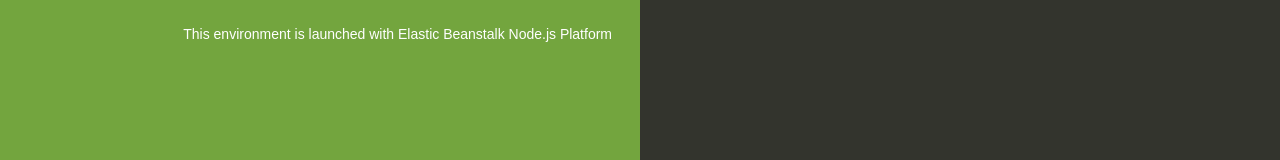
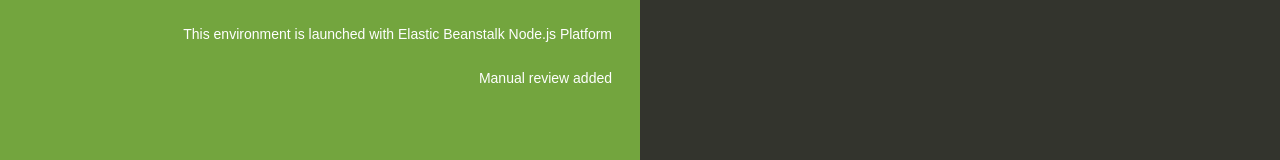
Before and after one commit to reginaafu/ra-test-node-app, a website: page index.html in a window 1280 px wide. Shown: the part 409-569 px from the top of the page. Drawn offline with Linux system fonts and the light colour scheme.

Commit message:
Update index.html

```diff
--- a/index.html
+++ b/index.html
@@ -77,6 +77,7 @@
       <h1>Congratulations Pa3578</h1>
       <p>Your first AWS Elastic Beanstalk Node.js application is now running on your own dedicated environment in the AWS Cloud</p>
       <p>This environment is launched with Elastic Beanstalk Node.js Platform</p>
+      <p>Manual review added</p>
     </div>
     <div class="linksColumn">
       <h2>What's Next?</h2>
```
